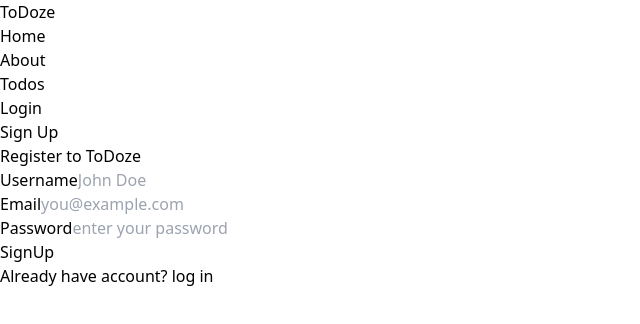
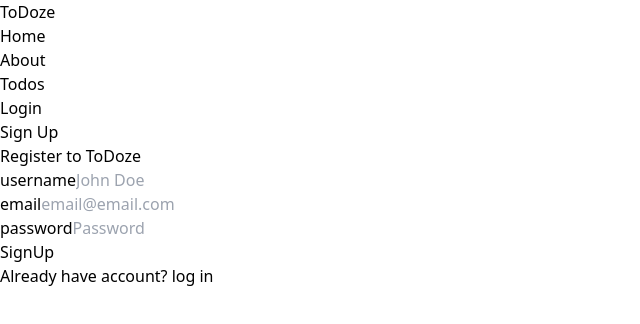
Before and after one commit to AbanobRafik/FullStack-Todo-list, a React (Vite) app: page /register in a window 1280 px wide. Shown: the top 324 px of the page, without its empty margins (0-640 px from the left). Built offline with nearby package versions, Linux system fonts and the light colour scheme.

Commit message:
refactor (register & login) make them dynamic

```diff
--- /dev/null
+++ b/src/data/loginForm.ts
@@ -0,0 +1,28 @@
+import { Ilogin } from "../interfaces";
+
+export const loginForm: Ilogin[] = [
+  {
+    name: "email",
+    placeholder: "email@email.com",
+    type: "email",
+    validation: {
+      required: "Please enter an email",
+      pattern: {
+        value: /^[^\s@]+@[^\s@]+\.(com|net|org|edu|gov|io|co)$/i,
+        message: "Enter a valid email",
+      },
+    },
+  },
+  {
+    name: "password",
+    placeholder: "enter your password",
+    type: "password",
+    validation: {
+      required: "Password is required",
+      minLength: {
+        value: 8,
+        message: "Password must be at least 8 characters",
+      },
+    },
+  },
+];
--- /dev/null
+++ b/src/data/registerForm.ts
@@ -0,0 +1,40 @@
+import { Iregister } from "../interfaces";
+
+export const RegisterForm: Iregister[] = [
+  {
+    name: "username",
+    placeholder: "John Doe",
+    type: "text",
+    validation: {
+      required: "Username is required!",
+      minLength: {
+        value: 3,
+        message: "Username must be at least 3 characters",
+      },
+    },
+  },
+  {
+    name: "email",
+    placeholder: "email@email.com",
+    type: "text",
+    validation: {
+      required: "Email is required!",
+      pattern: {
+        value: /^[^\s@]+@[^\s@]+\.(com|net|org|edu|gov|io|co)$/i,
+        message: "Please enter a valid email",
+      },
+    },
+  },
+  {
+    name: "password",
+    placeholder: "Password",
+    type: "password",
+    validation: {
+      required: "Password is required",
+      minLength: {
+        value: 8,
+        message: "Password must be at least 8 characters",
+      },
+    },
+  },
+];
--- /dev/null
+++ b/src/interfaces/index.ts
@@ -0,0 +1,29 @@
+export interface Iregister {
+  name: "username" | "email" | "password";
+  placeholder: string;
+  type: string;
+  validation: {
+    required?: string;
+    minLength?: {
+      value: number;
+      message: string;
+    };
+  };
+}
+
+export interface Ilogin {
+  name: "email" | "password";
+  placeholder: string;
+  type: string;
+  validation?: {
+    required: string;
+    minLength?: {
+      value: number;
+      message: string;
+    };
+    pattern?: {
+      value: RegExp;
+      message: string;
+    };
+  };
+}
--- a/src/pages/Login.tsx
+++ b/src/pages/Login.tsx
@@ -3,6 +3,7 @@ import Button from "../components/ui/Button";
 import Input from "../components/ui/Input";
 import { SubmitHandler, useForm } from "react-hook-form";
 import InputError from "../components/ui/InputError";
+import { loginForm } from "../data/loginForm";
 
 type formField = {
   email: string;
@@ -15,9 +16,35 @@ const Login = () => {
     handleSubmit,
     formState: { errors },
   } = useForm<formField>();
+
+  // ** handlers
   const onSubmit: SubmitHandler<formField> = (data) => {
     console.log(data);
   };
+
+  //** renders
+  const renderLoginForm = loginForm.map(
+    ({ name, placeholder, type, validation }, index) => (
+      <div key={index}>
+        <label className="block text-sm font-medium text-gray-700">Email</label>
+        <Input
+          type={type}
+          className="w-full px-4 py-2 mt-1 text-sm border rounded-md focus:ring-2 focus:ring-indigo-500 focus:border-indigo-500"
+          placeholder={placeholder}
+          {...register(name, validation)}
+        />
+        {errors[name] && errors[name].type === "required" && (
+          <InputError>{errors[name].message}</InputError>
+        )}
+        {errors[name] && errors[name].type === "minLength" && (
+          <InputError>{errors[name].message}</InputError>
+        )}
+        {errors[name] && errors[name].type === "pattern" && (
+          <InputError>{errors[name].message}</InputError>
+        )}
+      </div>
+    )
+  );
   return (
     <div className="flex items-center justify-center min-h-screen bg-gray-100 ">
       <div className="w-full max-w-md p-8 space-y-8 bg-white rounded-lg shadow-lg">
@@ -26,54 +53,7 @@ const Login = () => {
         </h2>
 
         <form className="mt-6 space-y-6" onSubmit={handleSubmit(onSubmit)}>
-          <div>
-            <label className="block text-sm font-medium text-gray-700">
-              Email
-            </label>
-            <Input
-              type="text"
-              className="w-full px-4 py-2 mt-1 text-sm border rounded-md focus:ring-2 focus:ring-indigo-500 focus:border-indigo-500"
-              placeholder="you@example.com"
-              {...register("email", {
-                required: "Please enter a valid email",
-                pattern: {
-                  value: /^[^\s@]+@[^\s@]+\.(com|net|org|edu|gov|io|co)$/i,
-                  message: "Enter a valid email",
-                },
-              })}
-            />
-
-            {errors?.email && errors.email.type === "required" && (
-              <InputError>{errors.email.message}</InputError>
-            )}
-
-            {errors?.email && errors.email.type === "pattern" && (
-              <InputError>{errors.email.message}</InputError>
-            )}
-          </div>
-          <div>
-            <label className="block text-sm font-medium text-gray-700">
-              Password
-            </label>
-            <Input
-              type="password"
-              className="w-full px-4 py-2 mt-1 text-sm border rounded-md focus:ring-2 focus:ring-indigo-500 focus:border-indigo-500"
-              placeholder="enter your password"
-              {...register("password", {
-                required: "Password is required",
-                minLength: {
-                  value: 8,
-                  message: "Password must be at least 8 characters",
-                },
-              })}
-            />
-            {errors?.password && errors.password.type === "required" && (
-              <InputError>{errors.password.message}</InputError>
-            )}
-            {errors?.password && errors.password.type === "minLength" && (
-              <InputError>{errors.password.message}</InputError>
-            )}
-          </div>
+          {renderLoginForm}
           <Button
             width="w-full"
             className="w-full bg-indigo-600 rounded-md hover:bg-indigo-800 transition duration-300 font-semibold"
--- a/src/pages/SignUp.tsx
+++ b/src/pages/SignUp.tsx
@@ -3,6 +3,7 @@ import Button from "../components/ui/Button";
 import { Link } from "react-router-dom";
 import { SubmitHandler, useForm } from "react-hook-form";
 import InputError from "../components/ui/InputError";
+import { RegisterForm } from "../data/registerForm";
 
 type formField = {
   username: string;
@@ -17,9 +18,36 @@ const SignUp = () => {
     formState: { errors },
   } = useForm<formField>();
 
+  // ** Handlers
   const onSubmit: SubmitHandler<formField> = (data) => {
     console.log(data);
   };
+
+  // ** Render
+  const renderRegisterForm = RegisterForm.map(
+    ({ name, placeholder, type, validation }, index) => (
+      <div key={index}>
+        <label className="block text-sm font-medium text-gray-700">
+          {name}
+        </label>
+        <Input
+          type={type}
+          className="w-full px-4 py-2 mt-1 text-sm border rounded-md focus:ring-2 focus:ring-indigo-500 focus:border-indigo-500"
+          placeholder={placeholder}
+          {...register(name, validation)}
+        />
+        {errors[name] && errors[name].type === "required" && (
+          <InputError>{errors[name].message}</InputError>
+        )}
+        {errors[name] && errors[name].type === "minLength" && (
+          <InputError>{errors[name].message}</InputError>
+        )}
+        {errors[name] && errors[name].type === "pattern" && (
+          <InputError>{errors[name].message}</InputError>
+        )}
+      </div>
+    )
+  );
 
   return (
     <div className="flex items-center justify-center min-h-screen bg-gray-100">
@@ -29,75 +57,7 @@ const SignUp = () => {
         </h2>
 
         <form className="mt-6 space-y-6" onSubmit={handleSubmit(onSubmit)}>
-          <div>
-            <label className="block text-sm font-medium text-gray-700">
-              Username
-            </label>
-            <Input
-              type="text"
-              className="w-full px-4 py-2 mt-1 text-sm border rounded-md focus:ring-2 focus:ring-indigo-500 focus:border-indigo-500"
-              placeholder="John Doe"
-              {...register("username", {
-                required: "Username is required!",
-                minLength: {
-                  value: 3,
-                  message: "Username must be at least 3 characters",
-                },
-              })}
-            />
-            {errors?.username && errors?.username.type === "required" && (
-              <InputError>{errors?.username.message}</InputError>
-            )}
-            {errors?.username && errors?.username.type === "minLength" && (
-              <InputError>{errors?.username.message}</InputError>
-            )}
-          </div>
-          <div>
-            <label className="block text-sm font-medium text-gray-700">
-              Email
-            </label>
-            <Input
-              type="email"
-              className="w-full px-4 py-2 mt-1 text-sm border rounded-md focus:ring-2 focus:ring-indigo-500 focus:border-indigo-500"
-              placeholder="you@example.com"
-              {...register("email", {
-                required: "Please enter your email!",
-                pattern: {
-                  value: /^[^\s@]+@[^\s@]+\.(com|net|org|edu|gov|io|co)$/i,
-                  message: "Please enter a valid email",
-                },
-              })}
-            />
-            {errors?.email && errors.email.type === "required" && (
-              <InputError>{errors.email.message}</InputError>
-            )}
-            {errors?.email && errors.email.type === "pattern" && (
-              <InputError>{errors.email.message}</InputError>
-            )}
-          </div>
-          <div>
-            <label className="block text-sm font-medium text-gray-700">
-              Password
-            </label>
-            <Input
-              type="password"
-              className="w-full px-4 py-2 mt-1 text-sm border rounded-md focus:ring-2 focus:ring-indigo-500 focus:border-indigo-500"
-              placeholder="enter your password"
-              {...register("password", {
-                required: "Password is required",
-                minLength: {
-                  value: 8,
-                  message: "Password must be at least 8 characters",
-                },
-              })}
-            />
-            {errors?.password && errors.password.type === "required" && (
-              <InputError>{errors.password.message}</InputError>
-            )}
-            {errors?.password && errors.password.type === "minLength" && (
-              <InputError>{errors.password.message}</InputError>
-            )}
-          </div>
+          {renderRegisterForm}
           <Button
             width="w-full"
             className="w-full bg-indigo-600 rounded-md hover:bg-indigo-800 transition duration-300 font-semibold"
```
Also changed, not shown: src/config/axios.config.ts (added, +8 -0 lines).
